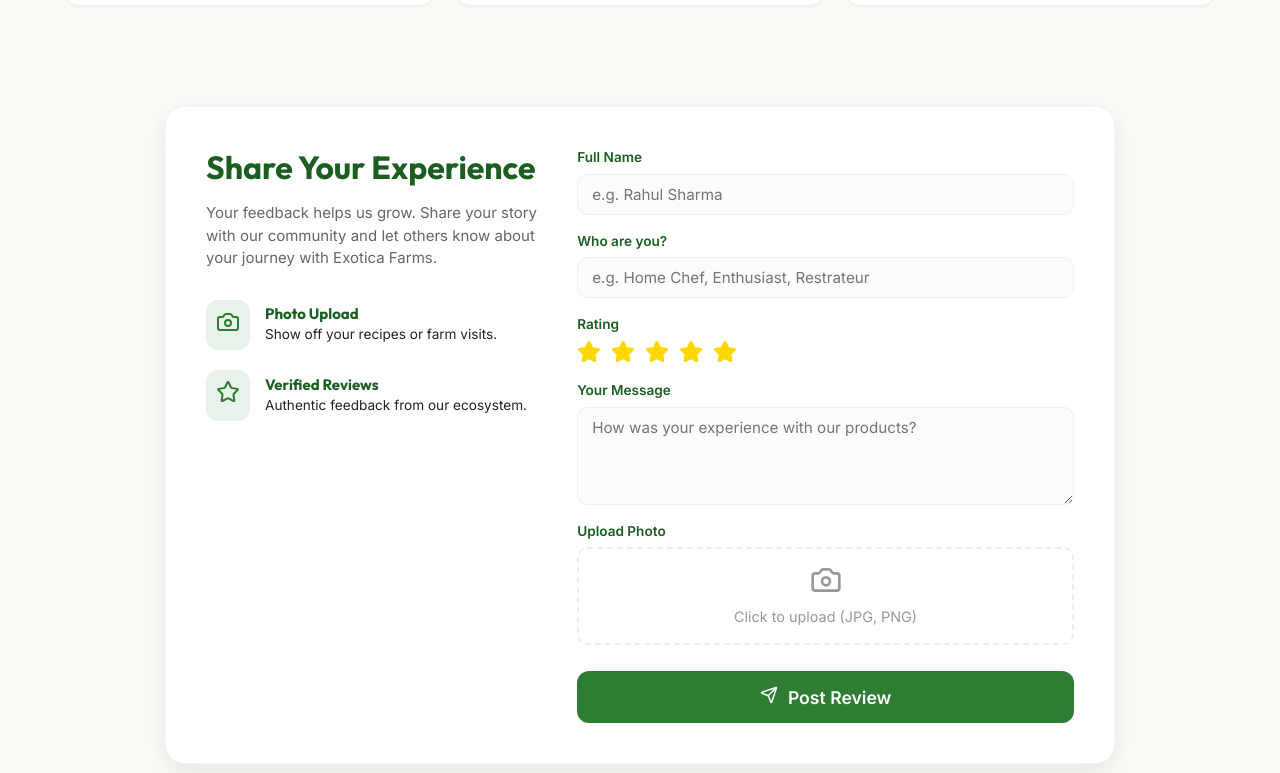
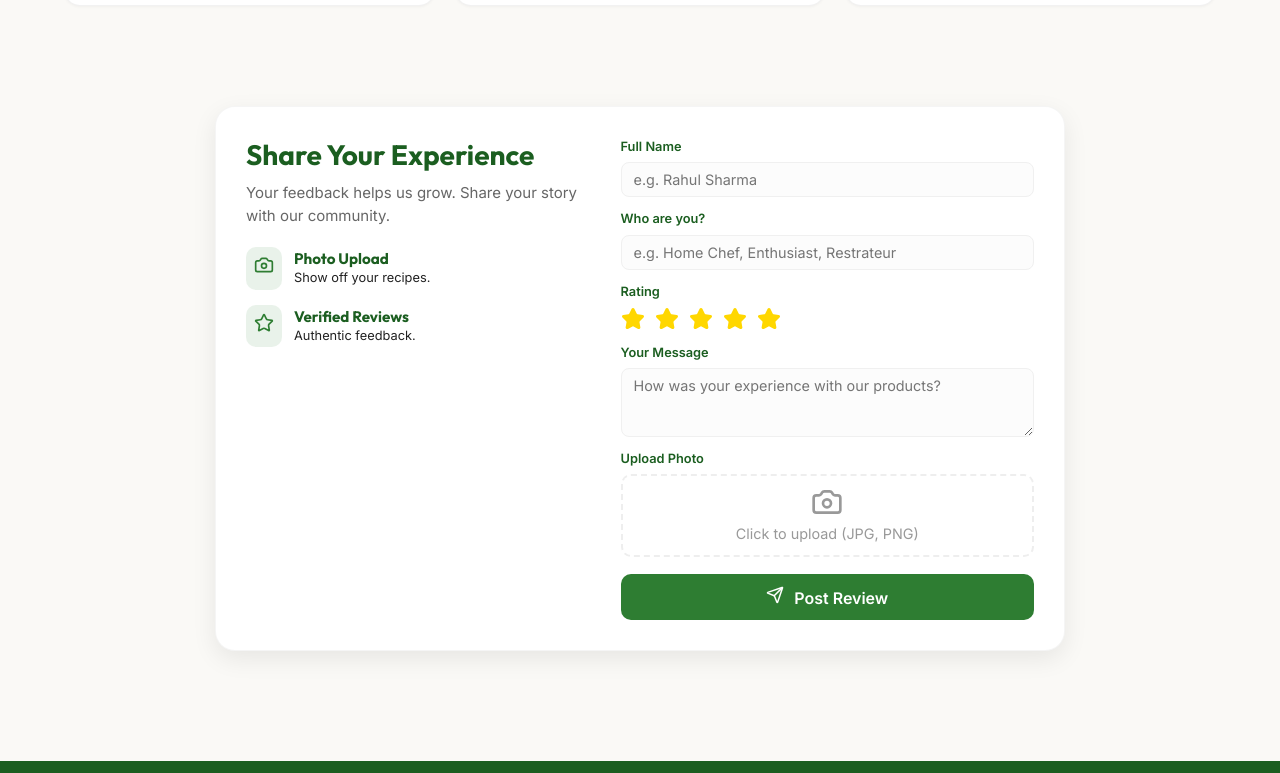
Before and after one commit to Gaikwad5364/exotica-farm, a Next.js app: page /testimonials in a window 1280 px wide. Shown: the part 1427-2200 px from the top of the page. Built offline with nearby package versions, Linux system fonts and the light colour scheme; no server answers; the database is empty.

Commit message:
Reduced size of testimonials form, and fixed image uploading problem

```diff
--- a/src/app/testimonials/Testimonials.module.css
+++ b/src/app/testimonials/Testimonials.module.css
@@ -100,13 +100,13 @@
 .formSection {
     background: white;
     border-radius: 20px;
-    padding: 40px;
-    max-width: 950px;
-    margin: 0 auto 70px;
+    padding: 30px;
+    max-width: 850px;
+    margin: 0 auto 50px;
     box-shadow: var(--shadow-lg);
     display: grid;
-    grid-template-columns: 1fr 1.5fr;
-    gap: 40px;
+    grid-template-columns: 1fr 1.2fr;
+    gap: 30px;
     border: 1px solid rgba(0, 0, 0, 0.04);
 }
 
@@ -125,7 +125,7 @@
 .testimonialForm {
     display: flex;
     flex-direction: column;
-    gap: 16px;
+    gap: 12px;
 }
 
 .inputGroup {
@@ -136,18 +136,18 @@
 
 .inputGroup label {
     font-weight: 600;
-    font-size: 0.85rem;
+    font-size: 0.8rem;
     color: var(--color-primary-dark);
 }
 
 .inputGroup input,
 .inputGroup textarea,
 .inputGroup select {
-    padding: 10px 14px;
+    padding: 8px 12px;
     border: 1.5px solid #f0f0f0;
-    border-radius: 10px;
+    border-radius: 8px;
     font-family: inherit;
-    font-size: 0.95rem;
+    font-size: 0.9rem;
     transition: all 0.2s;
 }
 
@@ -160,7 +160,7 @@
 
 .photoUpload {
     border: 2px dashed #eee;
-    padding: 15px;
+    padding: 10px;
     border-radius: 10px;
     text-align: center;
     cursor: pointer;
@@ -168,7 +168,7 @@
     display: flex;
     flex-direction: column;
     align-items: center;
-    gap: 10px;
+    gap: 5px;
 }
 
 .photoUpload:hover {
@@ -188,13 +188,13 @@
     background: var(--color-primary);
     color: white;
     border: none;
-    padding: 15px 30px;
-    border-radius: 12px;
+    padding: 12px 24px;
+    border-radius: 10px;
     font-weight: 600;
-    font-size: 1.1rem;
+    font-size: 1rem;
     cursor: pointer;
     transition: all 0.2s;
-    margin-top: 10px;
+    margin-top: 5px;
 }
 
 .submitBtn:hover {
@@ -220,7 +220,7 @@
 
 .formWrapper {
     position: relative;
-    min-height: 500px;
+    min-height: 400px;
 }
 
 .reviewsGrid {
--- a/src/app/testimonials/TestimonialsContent.tsx
+++ b/src/app/testimonials/TestimonialsContent.tsx
@@ -50,12 +50,45 @@ export default function TestimonialsContent({ initialTestimonials }: { initialTe
     const [isSubmitting, setIsSubmitting] = useState(false);
     const fileInputRef = useRef<HTMLInputElement>(null);
 
-    const handleImageChange = (e: React.ChangeEvent<HTMLInputElement>) => {
+    const compressImage = (base64Str: string): Promise<string> => {
+        return new Promise((resolve) => {
+            const img = new window.Image();
+            img.src = base64Str;
+            img.onload = () => {
+                const canvas = document.createElement('canvas');
+                const MAX_WIDTH = 800;
+                const MAX_HEIGHT = 800;
+                let width = img.width;
+                let height = img.height;
+
+                if (width > height) {
+                    if (width > MAX_WIDTH) {
+                        height *= MAX_WIDTH / width;
+                        width = MAX_WIDTH;
+                    }
+                } else {
+                    if (height > MAX_HEIGHT) {
+                        width *= MAX_HEIGHT / height;
+                        height = MAX_HEIGHT;
+                    }
+                }
+                canvas.width = width;
+                canvas.height = height;
+                const ctx = canvas.getContext('2d');
+                ctx?.drawImage(img, 0, 0, width, height);
+                resolve(canvas.toDataURL('image/jpeg', 0.7)); // Compress to 70% quality
+            };
+        });
+    };
+
+    const handleImageChange = async (e: React.ChangeEvent<HTMLInputElement>) => {
         const file = e.target.files?.[0];
         if (file) {
             const reader = new FileReader();
-            reader.onloadend = () => {
-                setImage(reader.result as string);
+            reader.onloadend = async () => {
+                const base64 = reader.result as string;
+                const compressed = await compressImage(base64);
+                setImage(compressed);
             };
             reader.readAsDataURL(file);
         }
@@ -65,6 +98,7 @@ export default function TestimonialsContent({ initialTestimonials }: { initialTe
         e.preventDefault();
         setIsSubmitting(true);
 
+        try {
             const result = await submitTestimonialAction({
                 name,
                 role,
@@ -83,8 +117,14 @@ export default function TestimonialsContent({ initialTestimonials }: { initialTe
                     setImage(null);
                     setRating(5);
                 }, 3000);
+            } else {
+                alert("Error: " + result.error);
             }
+        } catch (err) {
+            alert("An unexpected error occurred. Please try again.");
+        } finally {
             setIsSubmitting(false);
+        }
     };
 
     return (
@@ -196,27 +236,27 @@ export default function TestimonialsContent({ initialTestimonials }: { initialTe
                 <div className={styles.formSection}>
 
                     <div className={styles.formInfo}>
-                        <h2>Share Your Experience</h2>
-                        <p className="text-muted" style={{ marginBottom: '30px' }}>
-                            Your feedback helps us grow. Share your story with our community and let others know about your journey with Exotica Farms.
+                        <h2 style={{ fontSize: '1.75rem', marginBottom: '10px' }}>Share Your Experience</h2>
+                        <p className="text-muted" style={{ marginBottom: '20px' }}>
+                            Your feedback helps us grow. Share your story with our community.
                         </p>
-                        <div style={{ display: 'flex', flexDirection: 'column', gap: '20px' }}>
-                            <div style={{ display: 'flex', alignItems: 'center', gap: '15px' }}>
-                                <div style={{ padding: '10px', background: 'rgba(46, 125, 50, 0.1)', borderRadius: '12px' }}>
-                                    <Camera size={24} className="text-primary" />
+                        <div style={{ display: 'flex', flexDirection: 'column', gap: '15px' }}>
+                            <div style={{ display: 'flex', alignItems: 'center', gap: '12px' }}>
+                                <div style={{ padding: '8px', background: 'rgba(46, 125, 50, 0.1)', borderRadius: '10px' }}>
+                                    <Camera size={20} className="text-primary" />
                                 </div>
                                 <div>
-                                    <h4 style={{ color: 'var(--color-primary-dark)' }}>Photo Upload</h4>
-                                    <p style={{ fontSize: '0.85rem' }}>Show off your recipes or farm visits.</p>
+                                    <h4 style={{ color: 'var(--color-primary-dark)', fontSize: '0.95rem' }}>Photo Upload</h4>
+                                    <p style={{ fontSize: '0.8rem' }}>Show off your recipes.</p>
                                 </div>
                             </div>
-                            <div style={{ display: 'flex', alignItems: 'center', gap: '15px' }}>
-                                <div style={{ padding: '10px', background: 'rgba(46, 125, 50, 0.1)', borderRadius: '12px' }}>
-                                    <Star size={24} className="text-primary" />
+                            <div style={{ display: 'flex', alignItems: 'center', gap: '12px' }}>
+                                <div style={{ padding: '8px', background: 'rgba(46, 125, 50, 0.1)', borderRadius: '10px' }}>
+                                    <Star size={20} className="text-primary" />
                                 </div>
                                 <div>
-                                    <h4 style={{ color: 'var(--color-primary-dark)' }}>Verified Reviews</h4>
-                                    <p style={{ fontSize: '0.85rem' }}>Authentic feedback from our ecosystem.</p>
+                                    <h4 style={{ color: 'var(--color-primary-dark)', fontSize: '0.95rem' }}>Verified Reviews</h4>
+                                    <p style={{ fontSize: '0.8rem' }}>Authentic feedback.</p>
                                 </div>
                             </div>
                         </div>
@@ -281,7 +321,7 @@ export default function TestimonialsContent({ initialTestimonials }: { initialTe
                                     <div className={styles.inputGroup}>
                                         <label>Your Message</label>
                                         <textarea
-                                            rows={4}
+                                            rows={3}
                                             placeholder="How was your experience with our products?"
                                             required
                                             value={text}
```
Lines whose indentation alone changed are shown as unchanged.
